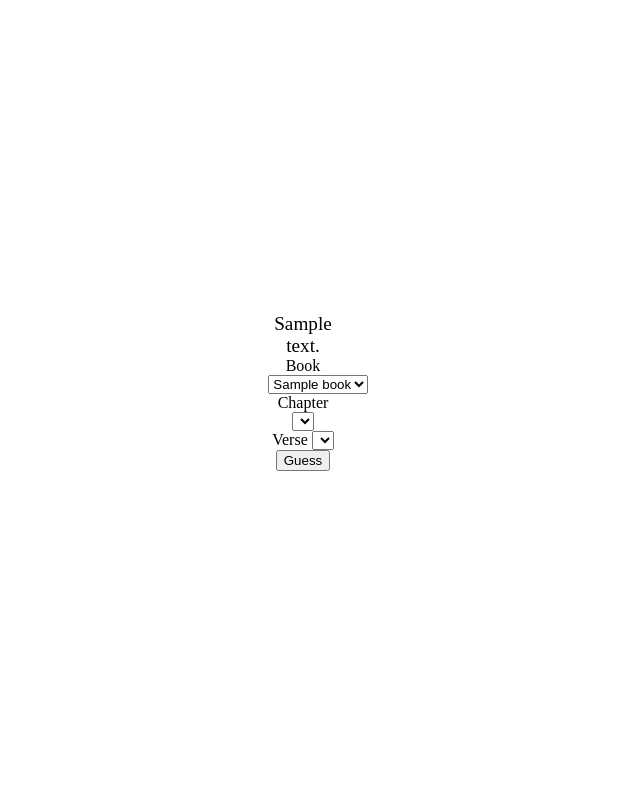
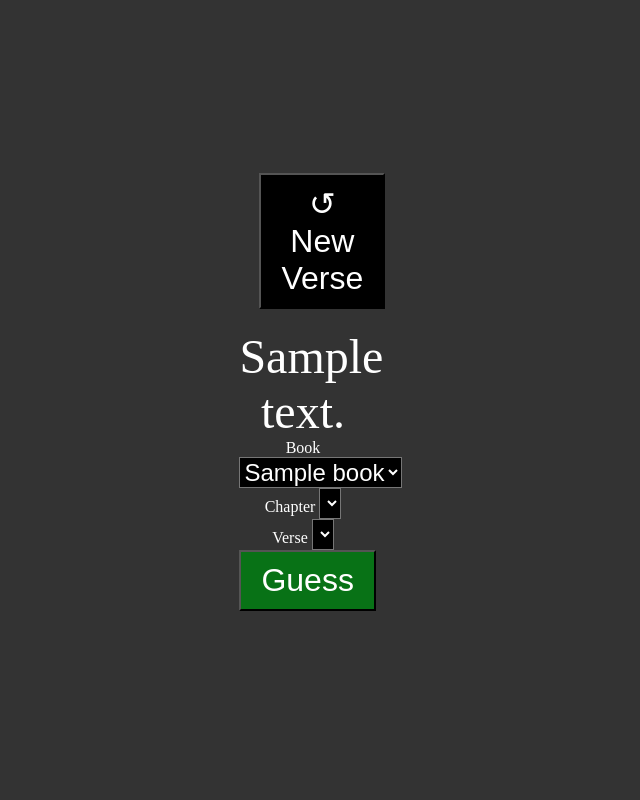
Before and after one commit to howcouldyouforgetthisusername/bible-guesser, a Flask app: template bible_guesser/templates/index.html in a window 1280 px wide. Shown: the whole page, without its empty margins (337-977 px from the left). Run offline with Flask 3, Linux system fonts and the light colour scheme; the template is opened without the code that fills it: most values are stand-ins (such as "Sample title", 1, 10 or a date in 2020); lists and menus that the app fills with data are empty.

Commit message:
style: add css

```diff
--- /dev/null
+++ b/bible_guesser/static/styles.css
@@ -0,0 +1,34 @@
+body,
+html {
+    height: 100%;
+    margin: 0;
+    display: flex;
+    align-items: center;
+    justify-content: center;
+    background-color: #333333;
+    color: #FFFFFF;
+}
+
+.container {
+    width: 50%;
+}
+
+select.form-control {
+    background-color: #000000;
+    color: #FFFFFF;
+}
+
+.btn-primary {
+    font-size: 2em;
+    padding: 10px 20px;
+    background-color: #087216;
+    color: #FFFFFF;
+}
+
+.btn-reload {
+    font-size: 2em;
+    padding: 10px 20px;
+    background-color: #000000;
+    color: #FFFFFF;
+    margin-left: 20px;
+}
--- a/bible_guesser/templates/index.html
+++ b/bible_guesser/templates/index.html
@@ -1,26 +1,16 @@
-<style>
-    body,
-    html {
-        height: 100%;
-        margin: 0;
-        display: flex;
-        align-items: center;
-        justify-content: center;
-    }
-
-    .container {
-        width: 50%;
-    }
-</style>
+<link rel="stylesheet" type="text/css" href="{{ url_for('static', filename='styles.css') }}">
 
 <div class="container" style="text-align:center;">
+    <div style="text-align:center; margin-bottom:20px;">
+        <button onclick="location.reload();" class="btn btn-reload">&#x21BA; New Verse</button>
+    </div>
     <div class="row">
         <div class="col-md-12">
-            <div style="font-size:larger;">{{ verse_text }}</div>
+            <div style="font-size:3em;">{{ verse_text }}</div>
             <form method="POST" action="{{ url_for('guess') }}">
                 <div class="form-group">
                     <label for="book">Book</label>
-                    <select class="form-control" id="book" name="book">
+                    <select class="form-control" id="book" name="book" style="font-size:1.5em;">
                         {% for book in books %}
                         <option value="{{ book }}">{{ book }}</option>
                         {% endfor %}
@@ -28,13 +18,13 @@
                 </div>
                 <div class="form-group">
                     <label for="chapter">Chapter</label>
-                    <select class="form-control" id="chapter" name="chapter">
+                    <select class="form-control" id="chapter" name="chapter" style="font-size:1.5em;">
                         <!-- Populate chapters dynamically using JavaScript -->
                     </select>
                 </div>
                 <div class="form-group">
                     <label for="verse">Verse</label>
-                    <select class="form-control" id="verse" name="verse">
+                    <select class="form-control" id="verse" name="verse" style="font-size:1.5em;">
                         <!-- Populate verses dynamically using JavaScript -->
                     </select>
                 </div>
--- a/bible_guesser/templates/post_guess.html
+++ b/bible_guesser/templates/post_guess.html
@@ -1,4 +1,4 @@
-<div style="display: flex; justify-content: center; align-items: center; height: 100vh; flex-direction: column;">
+<link rel="stylesheet" type="text/css" href="{{ url_for('static', filename='styles.css') }}">
 {% if correct_guess %}
 <p style="color: green; font-size: 20px;">You got it exactly right!</p>
 {% else %}
@@ -7,5 +7,4 @@
     chapter }}:{{ verse }}!</p>
 {% endif %}
 <button style="background-color: blue; color: white; font-size: 18px; margin-top: 20px;" onclick="location.href='/'"
-        class="btn btn-primary">Play Again</button>
-</div>
+    class="btn btn-primary">&#x21BA; Play Again</button>
```
Lines whose indentation alone changed are shown as unchanged.
